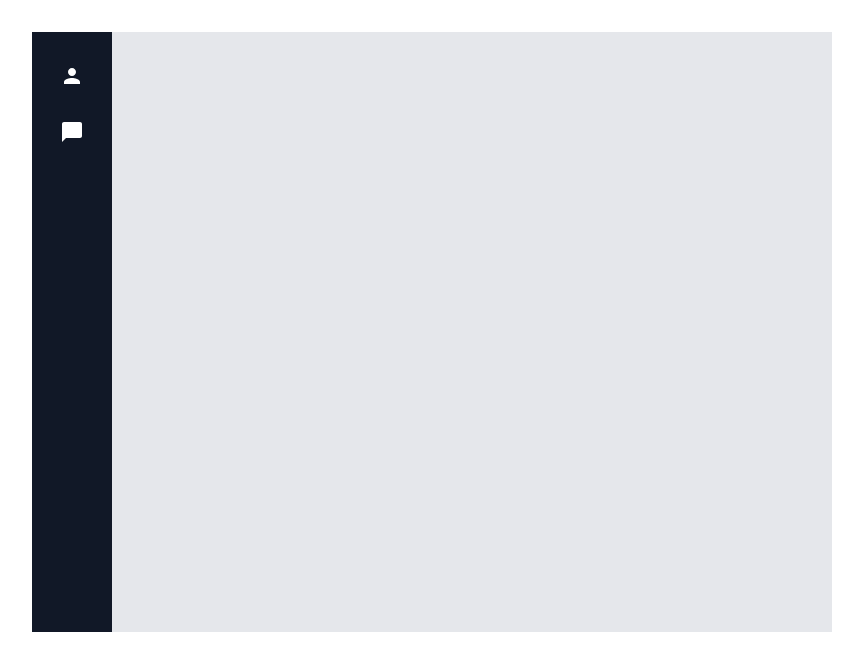
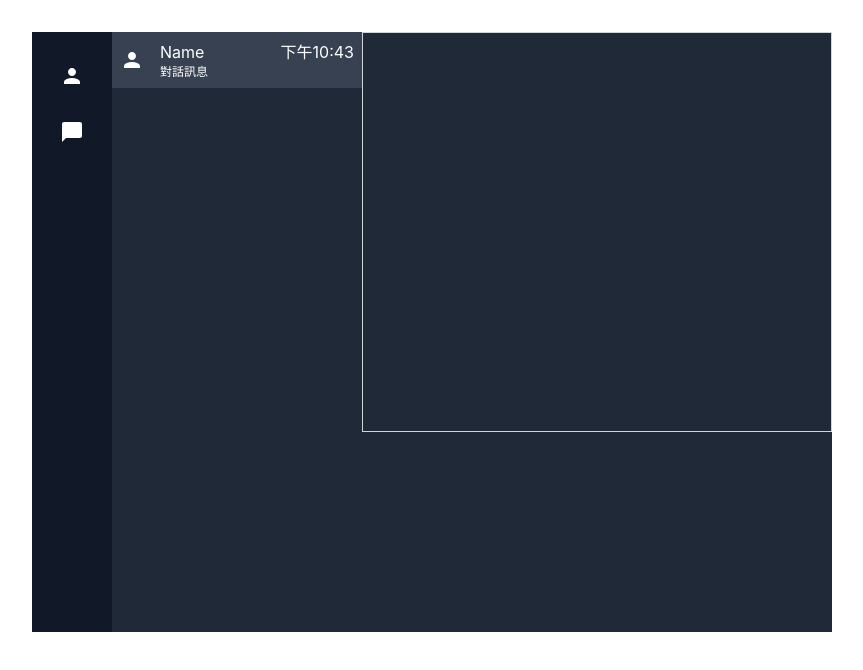
Before and after one commit to Ruila/webchat, a Next.js app in the folder nextjs-webchat/: page / in a window 1280 px wide. Shown: the top 670 px of the page, without its empty margins (208-1071 px from the left). Built offline with nearby package versions, Linux system fonts and the light colour scheme.

Commit message:
add friendslist and chat container

```diff
--- /dev/null
+++ b/nextjs-webchat/components/ChatContainer.tsx
@@ -0,0 +1,11 @@
+
+import { NextComponentType } from 'next'
+
+export const ChatContainer: NextComponentType = () => {
+    return (
+        <div className="w-full">
+            <div className="h-[400px] w-full border-gray-300 border-[1px] border-solid"></div>
+
+        </div>
+    )
+}
--- /dev/null
+++ b/nextjs-webchat/components/FriendListUnit.tsx
@@ -0,0 +1,19 @@
+import { NextComponentType } from 'next'
+import PersonIcon from '@mui/icons-material/Person';
+
+export const FriendsListUnit: NextComponentType = () => {
+    return (
+        <div className="flex p-2 bg-gray-700">
+            <div className="flex flex-col justify-center mr-4">
+                <PersonIcon sx={{ color: "#fff" }} />
+            </div>
+            <div className="flex-1 flex flex-col justify-between">
+                <div className="flex justify-between">
+                    <div className="text-white">Name</div>
+                    <div className="text-white">下午10:43</div>
+                </div>
+                <div className="text-xs text-white">對話訊息</div>
+            </div>
+        </div>
+    )
+}
--- /dev/null
+++ b/nextjs-webchat/components/FriendsList.tsx
@@ -0,0 +1,11 @@
+
+import { NextComponentType } from 'next'
+import { FriendsListUnit } from "./FriendListUnit"
+
+export const FriendsList: NextComponentType = () => {
+    return (
+        <div className="">
+            <FriendsListUnit />
+        </div>
+    )
+}
--- a/nextjs-webchat/components/Layout.tsx
+++ b/nextjs-webchat/components/Layout.tsx
@@ -2,14 +2,22 @@
 import { NextComponentType } from 'next'
 import PersonIcon from '@mui/icons-material/Person';
 import ChatBubbleIcon from '@mui/icons-material/ChatBubble';
+import { FriendsList } from "./FriendsList"
+import { ChatContainer } from "./ChatContainer"
 
 export const Layout: NextComponentType = () => {
     return (
         <div className="flex justify-center items-center w-full h-full py-8">
-            <div className="w-[800px] h-[600px] bg-gray-200">
+            <div className="w-[800px] h-[600px] bg-gray-800 flex">
                 <div className="h-full bg-gray-900 w-[80px] flex flex-col items-center">
                     <PersonIcon className="my-8" sx={{ color: "#fff" }} />
                     <ChatBubbleIcon sx={{ color: "#fff" }} />
+                </div>
+                <div className="w-[250px]">
+                    <FriendsList />
+                </div>
+                <div className="flex-1">
+                    <ChatContainer />
                 </div>
             </div>
         </div>
```
